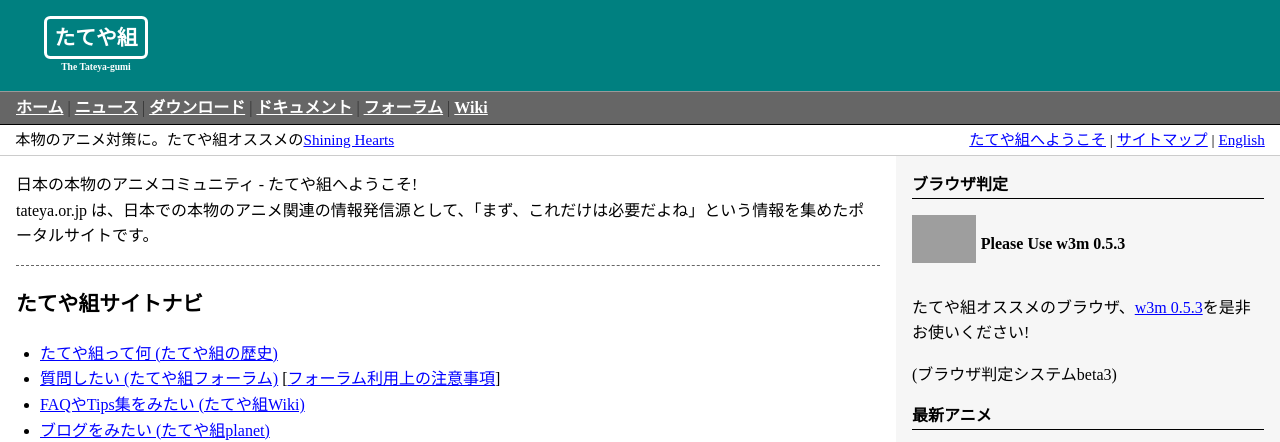
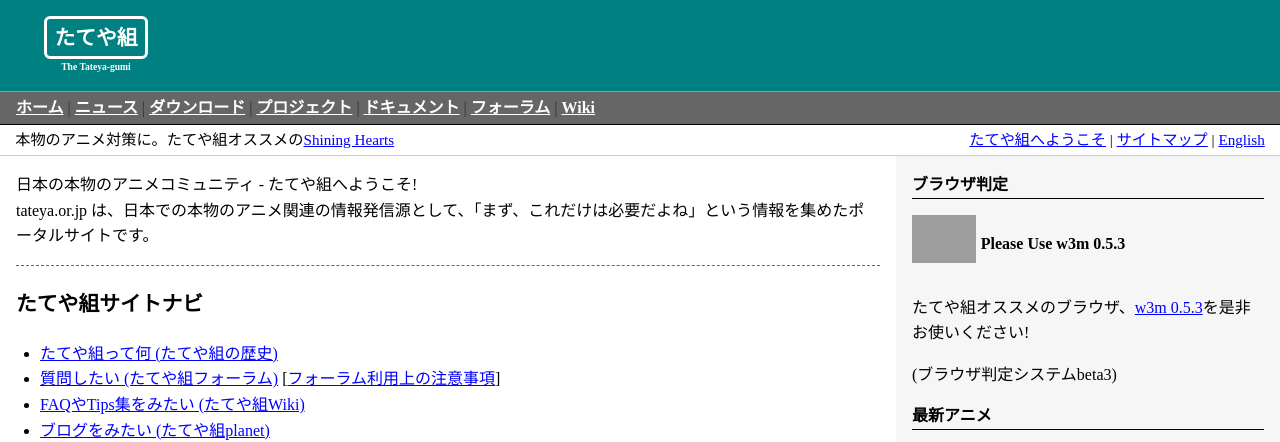
Before and after one commit to tateya/tateya.github.com, a plain HTML site: page index.html in a window 1280 px wide. Shown: the top 442 px of the page. Drawn offline with Linux system fonts and the light colour scheme; grey boxes are pictures that could not be loaded.

Commit message:
プロジェクトページへのリンクをナビゲーションに追加

```diff
--- a/index.html
+++ b/index.html
@@ -17,6 +17,7 @@
           <li><a href="/">ホーム</a></li>
           <li><a href="http://news.tateya.or.jp/">ニュース</a></li>
           <li><a href="/download">ダウンロード</a></li>
+          <li><a href="https://github.com/tateya">プロジェクト</a></li>
           <li><a href="/document">ドキュメント</a></li>
           <li><a href="https://github.com/tateya/tateya.github.com/issues">フォーラム</a></li>
           <li><a href="https://github.com/tateya/tateya.github.com/wiki">Wiki</a></li>
```
Also changed, not shown: info/contact.html (+1 -0 lines), info/history.html (+1 -0 lines), info/index.html (+1 -0 lines), info/policy.html (+1 -0 lines), info/rule.html (+1 -0 lines), info/staff.html (+1 -0 lines), kai/h2/index.html (+1 -0 lines), 1 other file.
